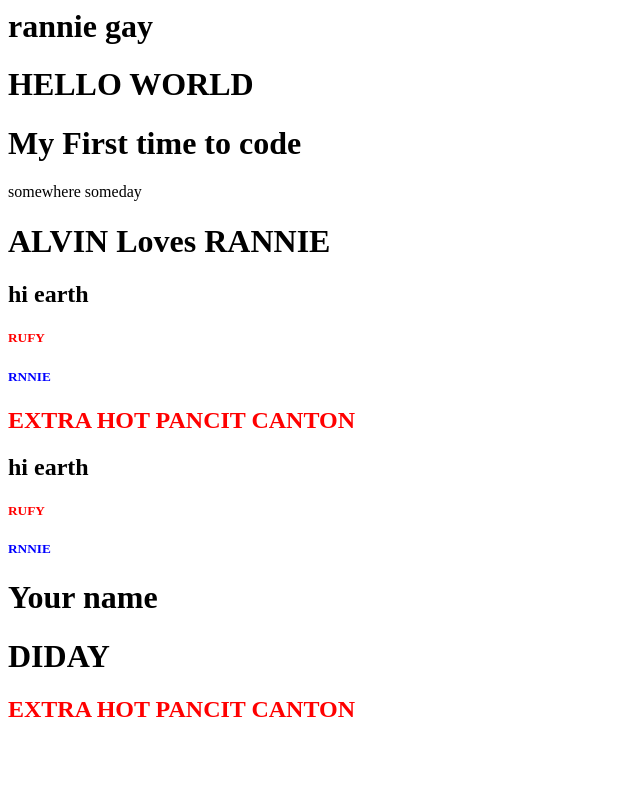
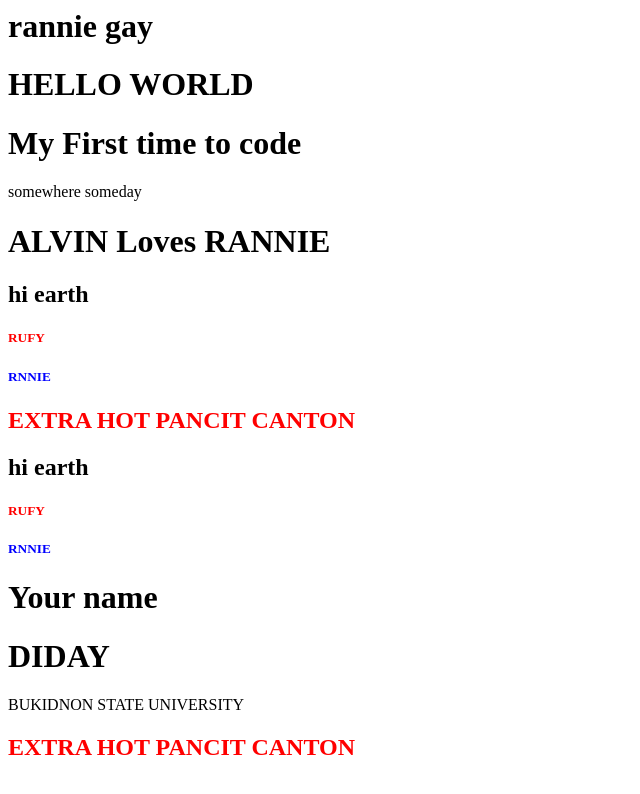
Before and after one commit to rufdev/PICTDJULY2024GITTRAINING, a plain HTML site: page index.html in a window 1280 px wide. Shown: the whole page, without its empty margins (0-640 px from the left). Drawn offline with Linux system fonts and the light colour scheme.

Commit message:
additonal diday

```diff
--- a/index.html
+++ b/index.html
@@ -17,6 +17,8 @@
     <h5 style="color:blue">RNNIE</h5>
     <h1>Your name</h1>
     <h1>DIDAY</h1>
+    <p>BUKIDNON STATE UNIVERSITY</p>
     <h2 style="color:red;"> EXTRA HOT PANCIT CANTON</h2>
   </body>
+
 </html>
```
